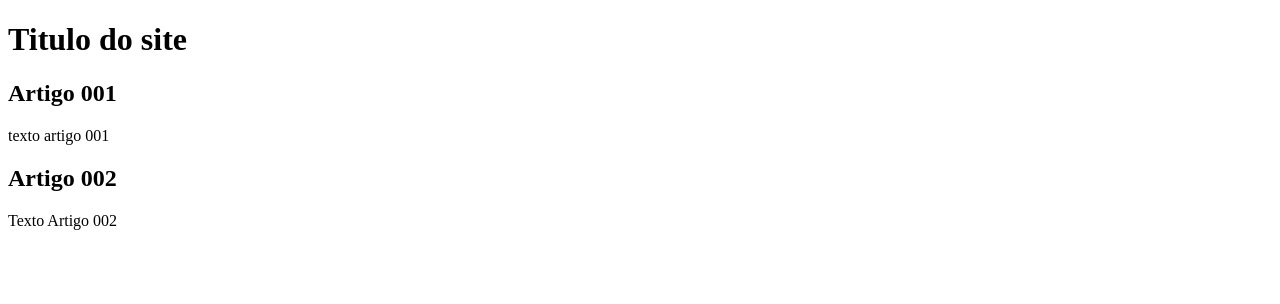
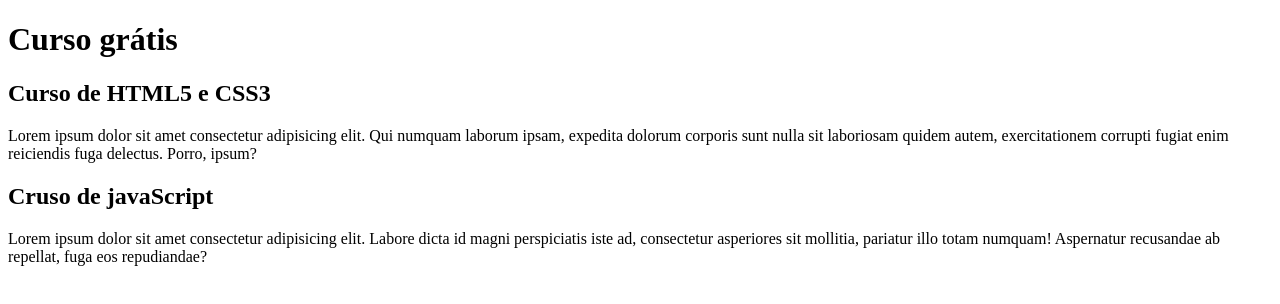
Before and after one commit to Heldrek/projeto-site, a plain HTML site: page index.html in a window 1280 px wide. Drawn offline with Linux system fonts and the light colour scheme.

Commit message:
Comecei a escrever no conteudo

```diff
--- a/index.html
+++ b/index.html
@@ -9,15 +9,15 @@
 
     <main>
         <header>
-            <h1>Titulo do site</h1>
+            <h1>Curso grátis</h1>
         </header>
         <article>
-            <h2>Artigo 001</h2>
-            <p>texto artigo 001</p>
+            <h2>Curso de HTML5 e CSS3</h2>
+            <p>Lorem ipsum dolor sit amet consectetur adipisicing elit. Qui numquam laborum ipsam, expedita dolorum corporis sunt nulla sit laboriosam quidem autem, exercitationem corrupti fugiat enim reiciendis fuga delectus. Porro, ipsum?</p>
         </article>
         <article>
-            <h2>Artigo 002</h2>
-            <p>Texto Artigo 002</p>
+            <h2>Cruso de javaScript</h2>
+            <p>Lorem ipsum dolor sit amet consectetur adipisicing elit. Labore dicta id magni perspiciatis iste ad, consectetur asperiores sit mollitia, pariatur illo totam numquam! Aspernatur recusandae ab repellat, fuga eos repudiandae?</p>
         </article>
     </main>
 
```
